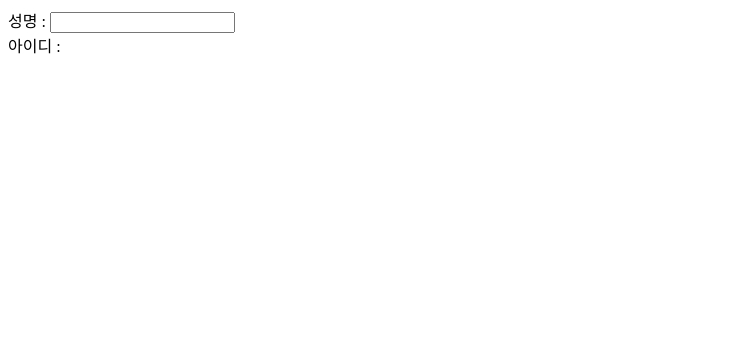
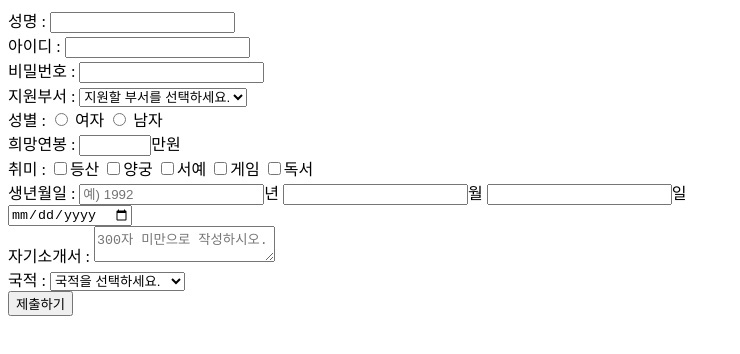
Before and after one commit to mijeongk/box, a plain HTML site: page 2023.07.07_form/index.html in a window 1280 px wide. Shown: the whole page, without its empty margins (0-740 px from the left). Drawn offline with Linux system fonts and the light colour scheme.

Commit message:
20230710 morning

```diff
--- a/2023.07.07_form/index.html
+++ b/2023.07.07_form/index.html
@@ -1,5 +1,6 @@
 <!DOCTYPE html>
 <html lang="ko">
+
 <head>
     <title>삼성전자 공채 입사지원폼</title> <!--필수-->
     <meta charset="utf-8" /> <!--필수. 글씨 깨지지 않기 위해서.-->
@@ -9,14 +10,16 @@
 </head>
 <!--head 내용 중..
         meta: 닫는 태그 없음
-        name=""속성. ""안에는 값-->
+        name=""속성(attribute). ""안에는 값
+        (attribute 띄어쓰기 사용 후, 여러개 사용할 수  있음)-->
+
 <!--body 내용 중..
-        form(양식) action
-        get 엽서(내용 보임). post 봉투(내용 안보임)
-        input 입력요소. 닫는 태그 없음. type 꼭 필요
-        (type: text, number, chechbox, file... 여러개임)
-        기본값(default)이 text임
+        form(양식) action:
+        2가지 속성 꼭 필요(action 어디로, method(종류: get-엽서(내용 보임). post-봉투(내용 안보임)) 어떻게)
+        input 입력요소. 닫는 태그 없음. type 꼭 필요. 기본값(default) text
+        (type 종류: text, number, checkbox, file. password(글자 안보이고 땡땡떙 나옴)... 여러개임
         name=""name이라고 하지 않는 이유는 괜히 헷갈릴까봐 uswerName으로 뒀음
+        (데이터 이름 짓는 것이다, 태그한테 짓는 것 아님!)
         *이름 짓는 규칙
         1. 영어와 숫자만 쓰기
         2. 특수문자 사용 금지(띄어쓰기 포함)
@@ -28,13 +31,101 @@
         enter키 무시, 띄어쓰기 1번만 가능 why? 웹에 다 반영되서..
         한줄 전체를 다 사용 하는 것 블록
         인라인블록?
-        breakline(그냥 줄바꿈이 아니라 강제 줄바꿈)
+        br: breakline(강제 줄바꿈)
+        input type: 선택할 수 있는 종류에는 select, radio 2가지가 있다
     -->
+
 <body>
-        <form action="apply.jsp" method="">
-            성명 : <input type="text" name="userName"/>
+    <form action="apply.jsp" method="post">
+        성명 : <input type="text" name="userName" />
         <br />
-            아이디 :
+        아이디 : <input type="text" name="userId" maxlength="10" />
+        <br />
+        비밀번호 : <input type="password" name="uswerPw" />
+        <br />
+        지원부서 :
+        <select name="part">
+            <option value="">지원할 부서를 선택하세요.</option>
+            <option value="1">개발팀</option>
+            <option value="2">디자인팀</option>
+            <option value="3">총무팀</option>
+            <option value="4">인사팀</option>
+            <!--몇백이면 괜찮지만 그 이상이면 무거워지기 때문에
+                1이라는  숫자로 하면 덜 무거워짐
+                추후에 JAVAScript로 필터하여 필요없는 것 없애기 등 설비하기
+                selected 선택 출발
+                글자 갯수 제한 length
+                required 필수로 적어야 넘어감 안쓸거임 wjy? submit이랑 같이 사용됨
+                why? submit 부분에 문제 있음. 이메일 형식, 아이디 형식 등 지켰는지 유효성검사 필요
+                javasctipt에서 검사 하고 보내야한다.
+                submit은 유효성 검사 못하니 사용 안할거임-->
+        </select>
+        <br />
+        성별 :
+        <label>
+            <input type="radio" name="gender" value="1" /> 여자
+        </label>
+        <label>
+            <input type="radio" name="gender" value="0" /> 남자
+        </label>
+        <!--radio도 이미 체크하게 만드는 것 checked.-->
+        <br />
+        희망연봉 :
+        <input type="number" step="100" min="1900" max="4000" />만원
+        <!--숫자, 점만 쓸 수 있음. but 알파벳e는 사용 가능. 지수 표기법
+            step 단위. 최대 최소. 숫자 쓸 수는 있음-->
+        <br />
+        취미 :
+        <label><input type="checkbox" name="hobby" value="cli" />등산</label>
+        <label><input type="checkbox" name="hobby" value="arc" />양궁</label>
+        <label><input type="checkbox" name="hobby" value="wrt" />서예</label>
+        <label><input type="checkbox" name="hobby" value="gam" />게임</label>
+        <label><input type="checkbox" name="hobby" value="rea" />독서</label>
+        <!--이미 체크 되어있는 박스 만들고 싶을 때 checked. 읽기 전용으로만 하면 해제 못함
+            속성뒤에 보통 값 넣지만 checked, disabled 값 필요로 하지 않는 속성 존재
+            but disable 전송 못함 ctrl+/는 주석으로 변함
+            placeholder는 글씨 칸에 넣어야하며 글씨 쓰면 없어짐-->
+        <br />
+        생년월일 :
+        <input type="text" name="year" placeholder="예) 1992" />년
+        <input type="text" name="month" />월
+        <input type="text" name="date" />일
+        <br />
+        <input type="date" name="birth" />
+        <!-- <input type="button" value="지원하기" /> -->
+        <!-- button은 기능 없음. 자료에 대한 점검은 javascript에서 함.버튼 태그 함 -->
+        <br />
+        자기소개서 :
+        <textarea name="essay" placeholder="300자 미만으로 작성하시오."></textarea>
+        <!--textarea는 텍스트 여러 띄어쓰기 엔터키 살아있음-->
+        <br />
+        국적 :
+        <select name="nation">
+            <option value="">국적을 선택하세요.</option>
+            <optgroup lable="아시아">
+                <option value="1">대한민국</option>
+                <option value="2">일본</option>
+                <option value="3">중국</option>
+            </optgroup>
+            <optgroup lable="아메리카">
+                <option value="4">미국</option>
+                <option value="5">멕시코</option>
+                <option value="6">캐나다</option>
+            </optgroup>
+            <optgroup lable="아프리카">
+                <option value="7">케냐</option>
+                <option value="8">가나</option>
+                <option value="9">남아프리카공화국</option>
+            </optgroup>
+            <optgroup lable="유럽">
+                <option value="10">영국</option>
+                <option value="11">이탈리아</option>
+                <option value="12">프랑스</option>
+            </optgroup>
+        </select>
+        <br />
+        <button type="submit">제출하기</button>
     </form>
 </body>
+
 </html>
```
Also changed, not shown: 20230710_apply/index.html (added, +78 -0 lines), 20230705/index.html (renamed from 2023.07.05/index.html), 20230705/text_list.html (renamed from 2023.07.05/text_list.html), 20230705/text_test.html (renamed from 2023.07.05/text_test.html), 20230706/cat.jpg (renamed from 2023.07.06/cat.jpg), 20230706/html_study1.html (renamed from 2023.07.06/html_study1.html), 20230706/html_table.html (renamed from 2023.07.06/html_table.html), 20230706/html_table2.html (renamed from 2023.07.06/html_table2.html), 20230706/html_table3.html (renamed from 2023.07.06/html_table3.html), 20230706/html_table4.html (renamed from 2023.07.06/html_table4.html), 20230706/moon.jpg (renamed from 2023.07.06/moon.jpg), 20230706/puppy.jpg (renamed from 2023.07.06/puppy.jpg), 20230710_apply/css/style.css (added). Lines whose indentation alone changed are shown as unchanged.
